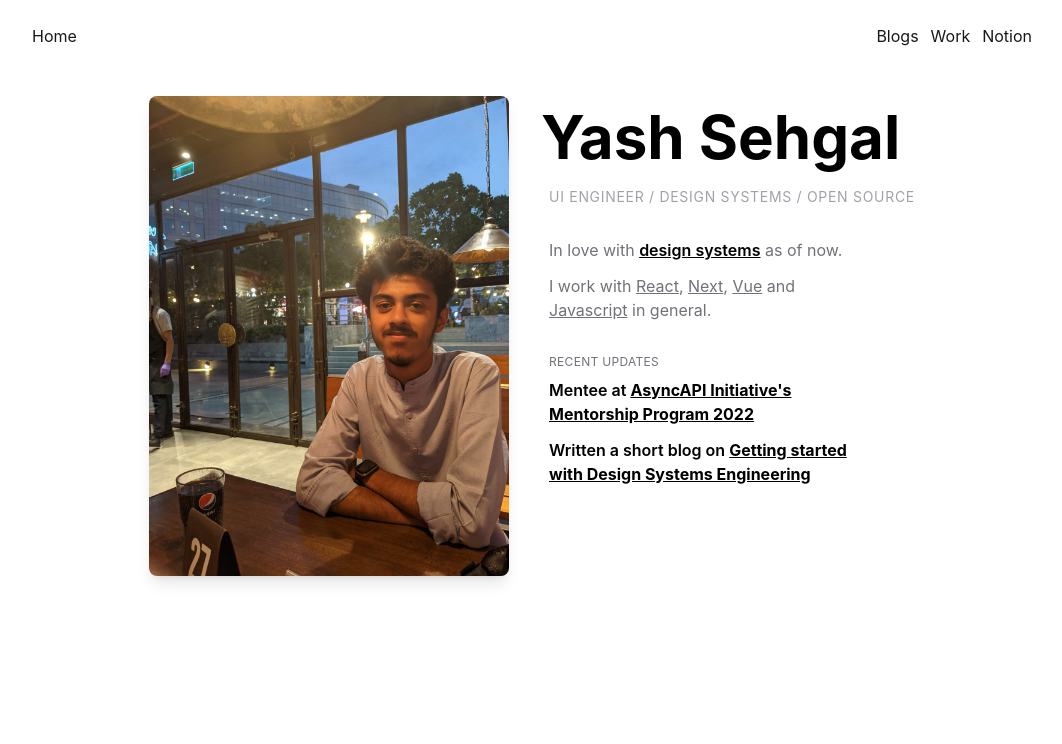
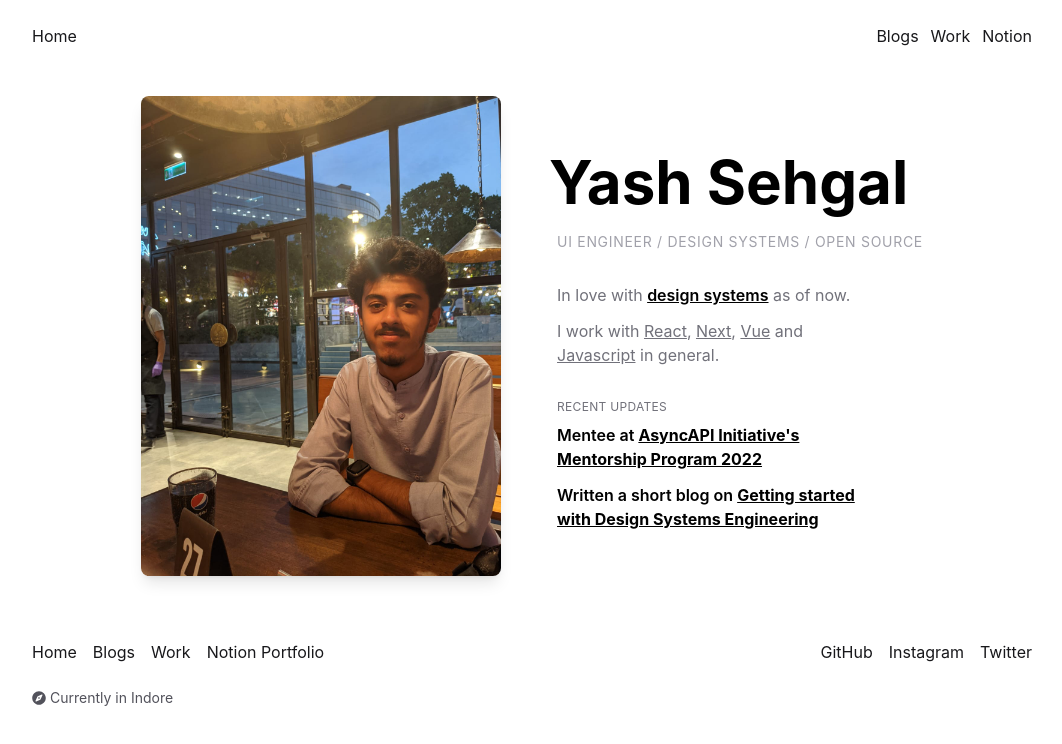
Before and after one commit to yashsehgal/personal-website, a React (Create React App) app: page / in a window 1280 px wide. Shown: the top 744 px of the page, without its empty margins (108-1170 px from the left). Built offline with nearby package versions, Linux system fonts and the light colour scheme.

Commit message:
feat: footer section added

```diff
--- a/package.json
+++ b/package.json
@@ -37,6 +37,7 @@
   },
   "devDependencies": {
     "react-icons": "^4.3.1",
+    "react-loading-skeleton": "^3.1.0",
     "react-modal": "^3.15.1",
     "react-router-dom": "^6.3.0",
     "react-tooltip": "^4.2.21",
--- a/src/App.js
+++ b/src/App.js
@@ -1,6 +1,8 @@
 import { Route, Routes } from "react-router-dom";
 import Header from "./components/Header";
 import Home from "./pages/Home";
+import 'react-loading-skeleton/dist/skeleton.css'
+import Footer from "./components/Footer";
 
 export default function App() {
   return (
@@ -9,6 +11,7 @@ export default function App() {
       <Routes>
         <Route path="/" element={<Home />} />
       </Routes>
+      <Footer />
     </div>
     )
 }
--- a/src/components/Footer/index.jsx
+++ b/src/components/Footer/index.jsx
@@ -0,0 +1,49 @@
+import { Link } from "react-router-dom";
+import { FaCompass } from 'react-icons/fa';
+
+export default function Footer() {
+  const footerOptions = {
+    sitemap: [
+      { title: "Home", path: "/" },
+      { title: "Blogs", path: "/blogs" },
+      { title: "Work", path: "/work" },
+      { title: "Notion Portfolio", path: "/notion" }
+    ],
+    socials: [
+      { title: "GitHub", url: "https://github.com/yashsehgal" },
+      { title: "Instagram", url: "https://instagram.com/sehgalyash_" },
+      { title: "Twitter", url: "https://twitter.com/yashsehgaldev" }
+    ]
+  };
+  return (
+    <div className="footer my-6 mt-16 mb-20">
+      <div className="links-layer flex flex-row items-center justify-between">
+        <div className="footer-sitemap-links-wrapper flex flex-row items-center justify-start gap-4">
+          {footerOptions?.sitemap?.map((sitemapLink, sitemapLinkIndex) => (
+            <span className="sitemap-link-item font-normal text-base text-zinc-900 hover:underline hover:underline-offset-1"
+            key={sitemapLinkIndex}
+            >
+              <Link to={sitemapLink?.path}>
+                {sitemapLink?.title}
+              </Link>
+            </span>
+          ))}
+        </div>
+        <div className="footer-socials-links-wrapper flex flex-row items-center justify-start gap-4">
+            {footerOptions?.socials?.map((socialLink, socialLinkIndex) => (
+              <span className="social-link-item font-normal text-base text-zinc-900 hover:underline hover:underline-offset-1"
+              key={socialLinkIndex}
+              >
+                <a href={socialLink?.url} target="_blank" rel="noreferrer">{socialLink?.title}</a>
+              </span>
+            ))}
+        </div>
+      </div>
+      <div className="contact-location-details-wrapper mt-6 flex flex-row items-center justify-between">
+        <span className="flex flex-row items-center justify-start gap-1 w-fit h-fit text-sm text-zinc-600">
+          <FaCompass /> {"Currently in Indore"}
+        </span>
+      </div>
+    </div>
+  )
+}
--- a/src/pages/Home/index.jsx
+++ b/src/pages/Home/index.jsx
@@ -1,10 +1,14 @@
+import Skeleton from 'react-loading-skeleton';
 import ProfileImage from '../../lib/profile.jpg';
 
 export default function Home() {
   return (
-    <div className="home page-container flex flex-row items-start justify-center gap-8">
+    <div className="home page-container flex flex-row items-center justify-center gap-12">
       <div className="profile-image-wrapper w-fit h-fit flex flex-row items-center justify-center">
-        <img src={ProfileImage} alt="profile" className='w-[360px] h-auto rounded-lg shadow-lg' />
+        {ProfileImage
+          ? <img src={ProfileImage} alt="profile" className='w-[360px] h-auto rounded-lg shadow-lg' />
+          : <Skeleton height={'480px'} width={'360px'} />
+        }
       </div>
       <div className="details-wrapper flex flex-col items-start">
         <div>
```
Also changed, not shown: 1 other file (tests, documents, lock files or other folders).
